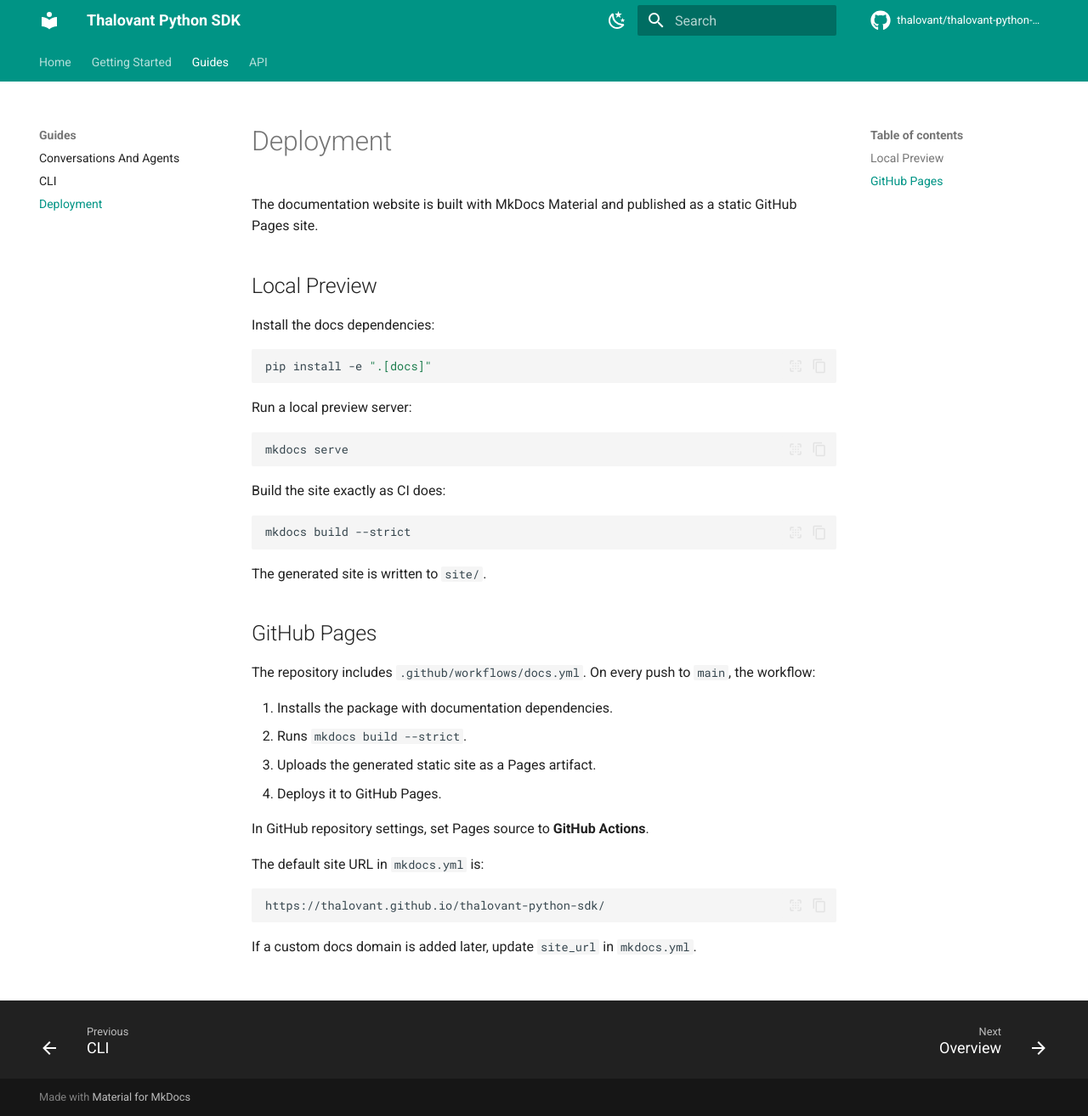
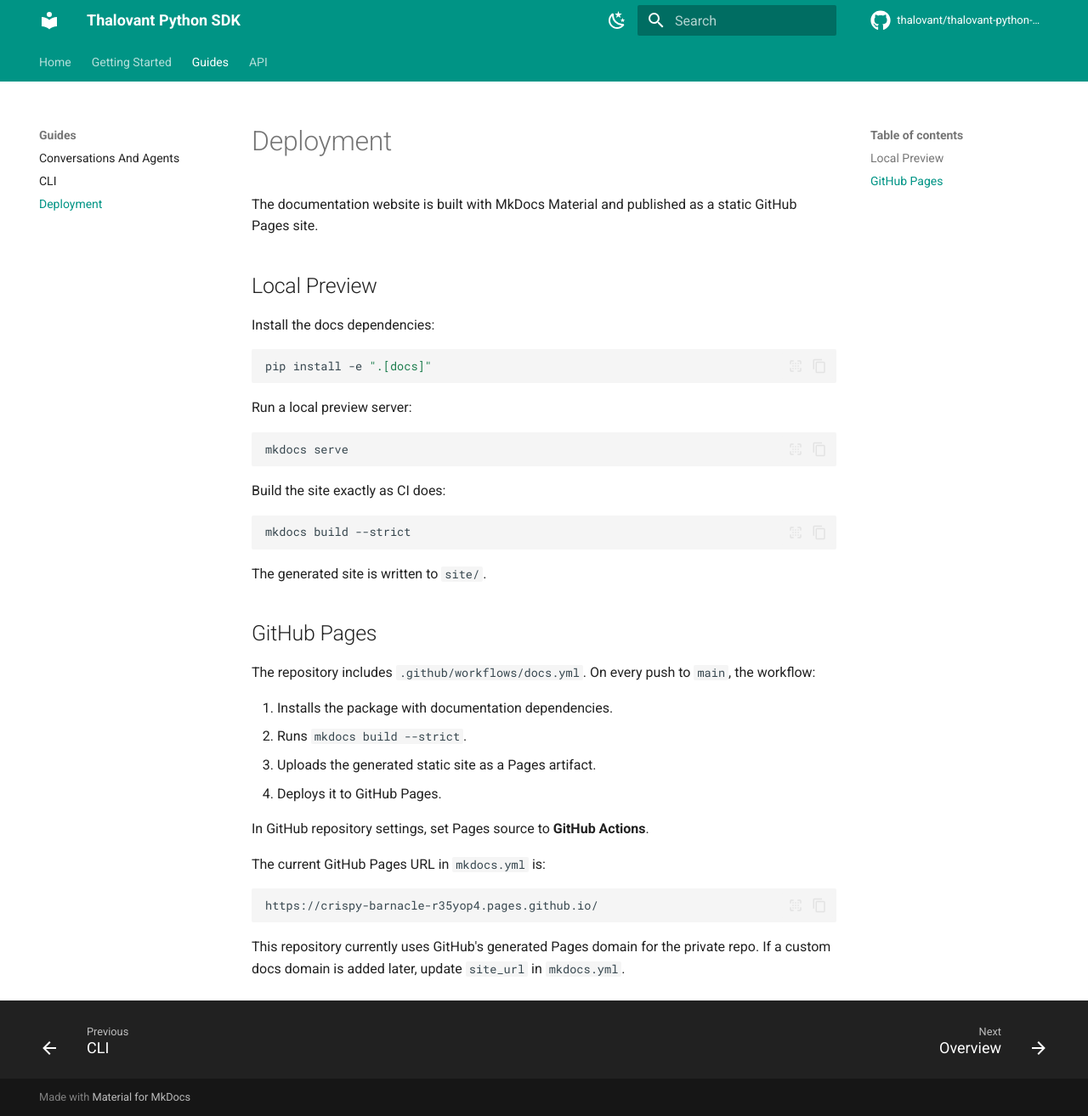
Before and after one commit to thalovant/thalovant-python-sdk, an MkDocs documentation site: the page built from docs/deployment.md, in a window 1280 px wide and 1314 px high. Shown: the whole window at 85% size. Built offline with MkDocs 1.6.1 and Material for MkDocs 9.7.7, drawn with Linux system fonts in a browser that asks for light colours; comment, search, counter and statistics services are not loaded.

Commit message:
Use generated GitHub Pages docs URL

````diff
--- a/docs/deployment.md
+++ b/docs/deployment.md
@@ -37,10 +37,11 @@
 
 In GitHub repository settings, set Pages source to **GitHub Actions**.
 
-The default site URL in `mkdocs.yml` is:
+The current GitHub Pages URL in `mkdocs.yml` is:
 
 ```text
-https://thalovant.github.io/thalovant-python-sdk/
+https://crispy-barnacle-r35yop4.pages.github.io/
 ```
 
-If a custom docs domain is added later, update `site_url` in `mkdocs.yml`.
+This repository currently uses GitHub's generated Pages domain for the private
+repo. If a custom docs domain is added later, update `site_url` in `mkdocs.yml`.
--- a/mkdocs.yml
+++ b/mkdocs.yml
@@ -1,6 +1,6 @@
 site_name: Thalovant Python SDK
 site_description: Python SDK and CLI for direct Thalovant HiveMind HTTPS clients and agents.
-site_url: https://thalovant.github.io/thalovant-python-sdk/
+site_url: https://crispy-barnacle-r35yop4.pages.github.io/
 repo_name: thalovant/thalovant-python-sdk
 repo_url: https://github.com/thalovant/thalovant-python-sdk
 edit_uri: edit/main/docs/
--- a/pyproject.toml
+++ b/pyproject.toml
@@ -37,7 +37,7 @@
 
 [project.urls]
 Homepage = "https://thalovant.com"
-Documentation = "https://thalovant.github.io/thalovant-python-sdk/"
+Documentation = "https://crispy-barnacle-r35yop4.pages.github.io/"
 Repository = "https://github.com/thalovant/thalovant-python-sdk"
 Issues = "https://github.com/thalovant/thalovant-python-sdk/issues"
 
````
Also changed, not shown: README.md (+1 -1 lines).
